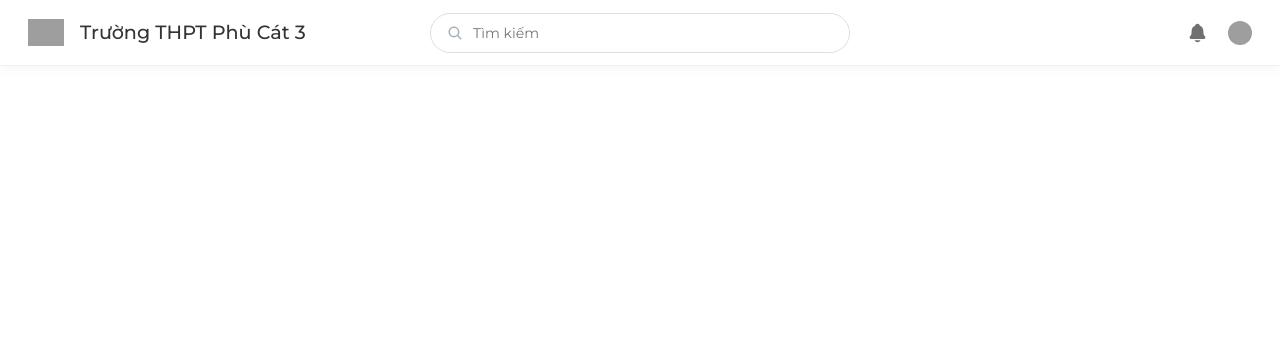
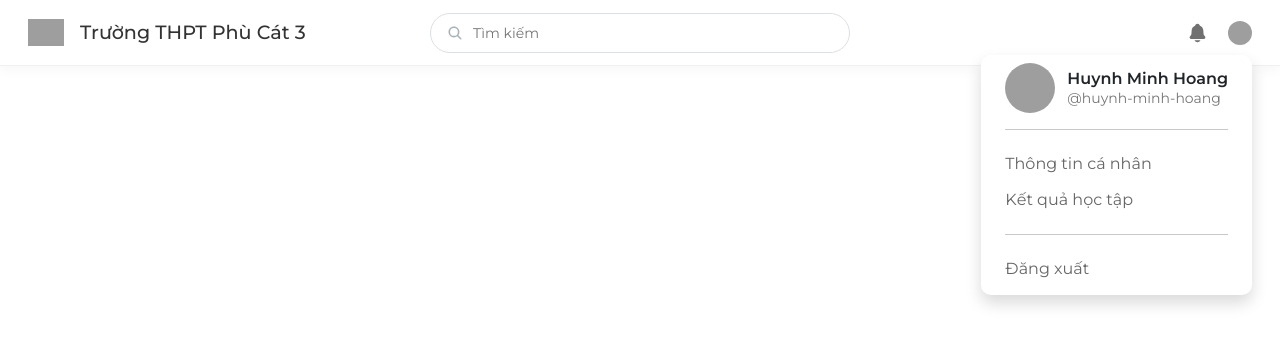
Before and after one commit to TonTon69/Education_UI, a plain HTML site: page index.html in a window 1280 px wide. Both pictures are taken after a click on the picture 1240 px from the left and 32 px from the top of the page. Drawn offline with nearby package versions, Linux system fonts and the light colour scheme; grey boxes are pictures that could not be loaded.

Commit message:
update header

```diff
--- /dev/null
+++ b/assets/js/app.js
@@ -0,0 +1,13 @@
+const userAva = $(".header__actions--avatar img");
+const userMenu = $(".header__actions--userMenu");
+
+userAva.click(function (e) {
+    userMenu.toggleClass("show");
+});
+
+$(document).click(function (e) {
+    // Nếu click bên ngoài đối tượng container thì ẩn nó đi
+    if (!userAva.is(e.target) && userAva.has(e.target).length === 0) {
+        userMenu.removeClass("show");
+    }
+});
--- a/assets/styles/_variables.scss
+++ b/assets/styles/_variables.scss
@@ -1,5 +1,6 @@
-$primaryColor: rgb(33, 43, 54);
-$backgroundColor: #fff;
+$primary-color: rgb(33, 43, 54);
+$white-color: #fff;
+$black-color: #000;
 
 $tablet: 1024px;
 $mobile: 768px;
--- a/assets/styles/app.scss
+++ b/assets/styles/app.scss
@@ -51,17 +51,15 @@ body {
 
 .header {
     position: fixed;
-    top: 0;
-    left: 0;
-    right: 0;
-    z-index: 9;
+    inset: 0 0 auto 0;
     height: 66px;
-    background-color: #fff;
+    background-color: $white-color;
     border-bottom: 1px solid #f0f0f0;
     box-shadow: 0px 4px 12px 0 #f7f7f7;
     display: flex;
     align-items: center;
     padding: 0 28px;
+    z-index: 9;
 
     &__logo {
         display: flex;
@@ -144,5 +142,70 @@ body {
                 cursor: pointer;
             }
         }
+
+        &--userMenu {
+            background: $white-color;
+            position: absolute;
+            inset: 0px 0px auto auto;
+            min-width: 265px;
+            padding: 8px 24px;
+            border-radius: 10px;
+            transform: translate(-28px, 45px);
+            transition: transform 0.3s ease;
+            opacity: 0;
+            visibility: hidden;
+            z-index: 10;
+
+            &.show {
+                opacity: 1;
+                visibility: visible;
+                transform: translate(-28px, 55px);
+            }
+
+            .user {
+                display: flex;
+                align-items: center;
+
+                img {
+                    width: 50px;
+                    height: 50px;
+                    border-radius: 50%;
+                    object-fit: cover;
+                    margin-left: 0;
+                }
+
+                &__info {
+                    margin-left: 12px;
+
+                    .name {
+                        font-weight: 600;
+                    }
+
+                    .username {
+                        font-size: 14px;
+                        color: #757575;
+                        margin-top: 4px;
+                    }
+                }
+            }
+
+            .list {
+                padding-left: 0;
+                margin: 0;
+
+                &__item {
+                    &:hover .list__link {
+                        color: #111;
+                    }
+                }
+
+                &__link {
+                    color: #666;
+                    display: block;
+                    padding: 10px 0;
+                    text-decoration: none;
+                }
+            }
+        }
     }
 }
--- a/index.html
+++ b/index.html
@@ -49,6 +49,37 @@
                             alt=""
                         />
                     </div>
+                    <div class="header__actions--userMenu shadow">
+                        <div class="user">
+                            <img
+                                src="https://graph.facebook.com/1200171846994675/picture?width=400&height=400"
+                                alt=""
+                            />
+                            <div class="user__info">
+                                <div class="name">Huynh Minh Hoang</div>
+                                <div class="username">@huynh-minh-hoang</div>
+                            </div>
+                        </div>
+                        <hr />
+                        <ul class="list">
+                            <li class="list__item">
+                                <a class="list__link" href=""
+                                    >Thông tin cá nhân</a
+                                >
+                            </li>
+                            <li class="list__item">
+                                <a class="list__link" href=""
+                                    >Kết quả học tập</a
+                                >
+                            </li>
+                        </ul>
+                        <hr />
+                        <ul class="list">
+                            <li class="list__item">
+                                <a class="list__link" href="">Đăng xuất</a>
+                            </li>
+                        </ul>
+                    </div>
                 </div>
             </header>
         </div>
@@ -65,5 +96,12 @@
             integrity="sha384-MrcW6ZMFYlzcLA8Nl+NtUVF0sA7MsXsP1UyJoMp4YLEuNSfAP+JcXn/tWtIaxVXM"
             crossorigin="anonymous"
         ></script>
+        <script
+            src="https://cdnjs.cloudflare.com/ajax/libs/jquery/3.6.0/jquery.min.js"
+            integrity="sha512-894YE6QWD5I59HgZOGReFYm4dnWc1Qt5NtvYSaNcOP+u1T9qYdvdihz0PPSiiqn/+/3e7Jo4EaG7TubfWGUrMQ=="
+            crossorigin="anonymous"
+            referrerpolicy="no-referrer"
+        ></script>
+        <script src="./assets/js/app.js"></script>
     </body>
 </html>
```
Also changed, not shown: assets/styles/app.css, 1 other file.
